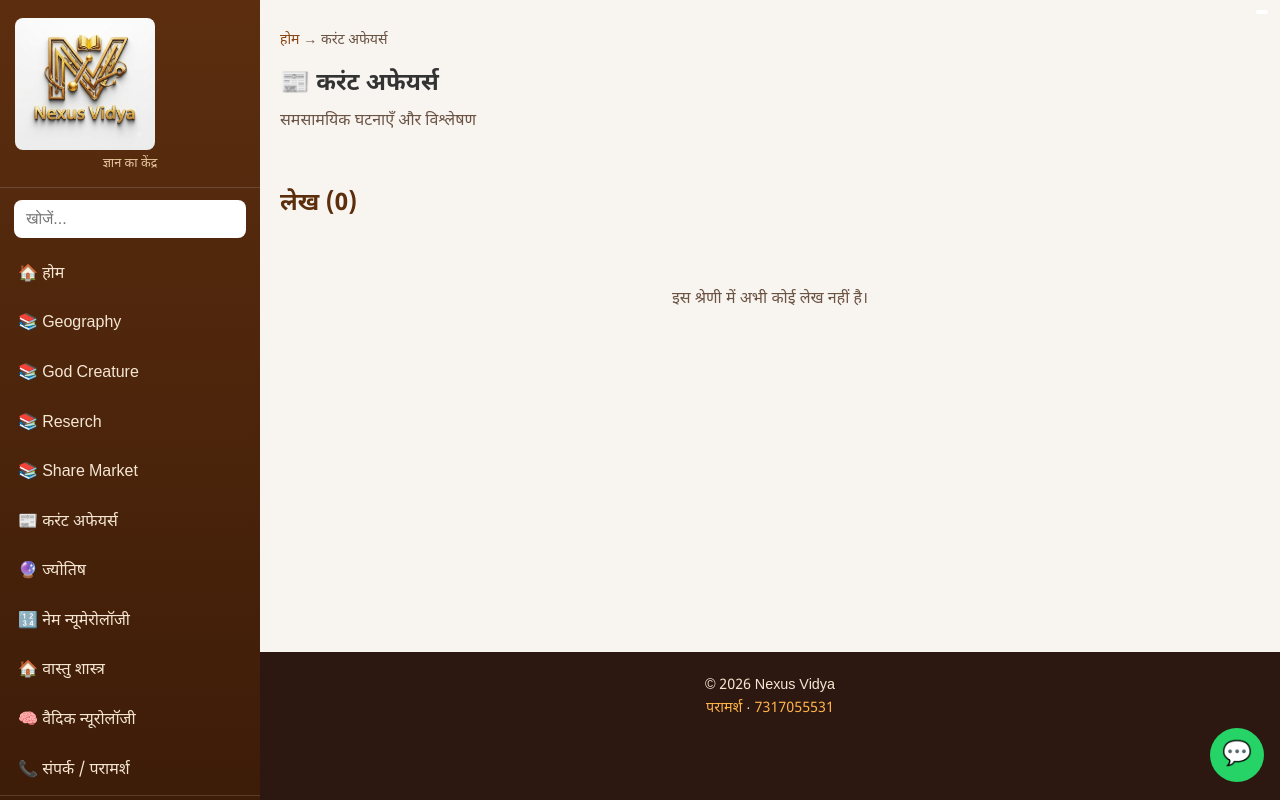
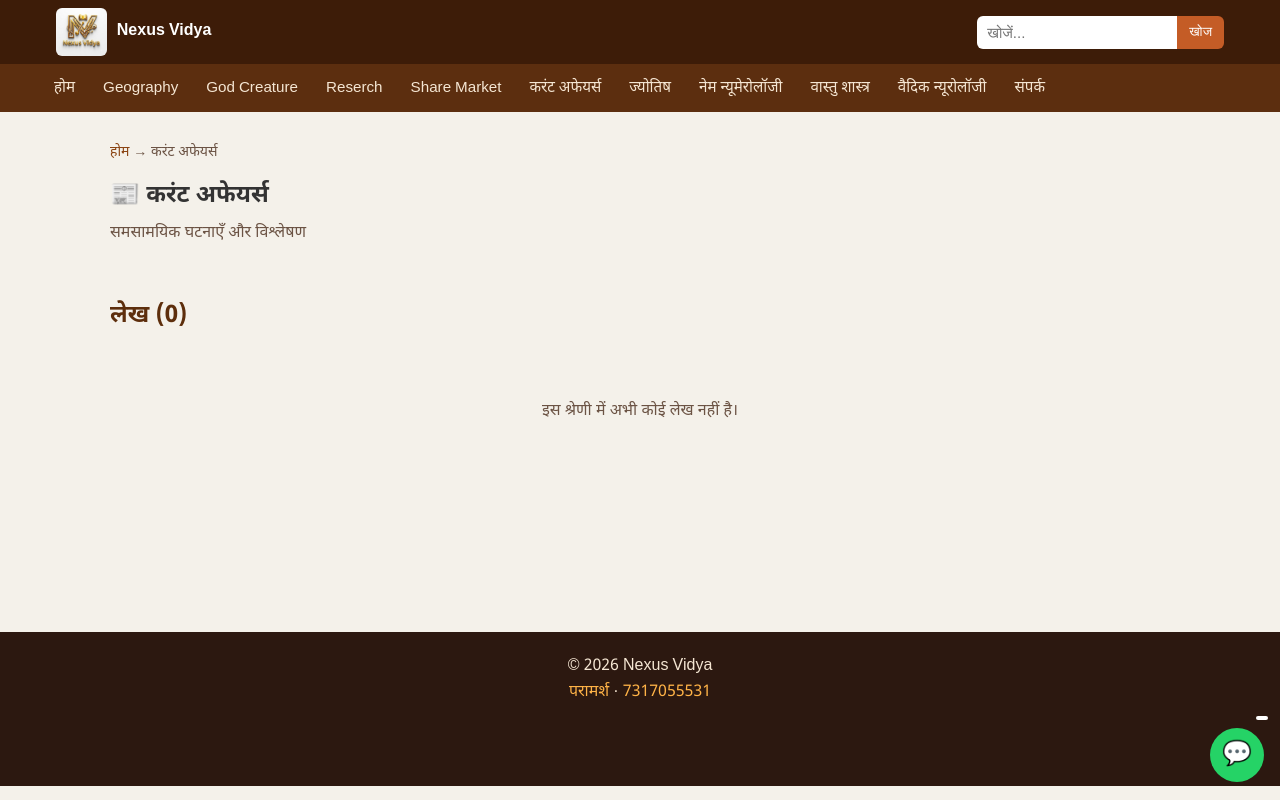
Before and after one commit to nexusvidya/nexus-vidya, a Flask app: page /category/current-affairs in a window 1280 px wide. Run offline with Flask 3, Linux system fonts and the light colour scheme; data comes from the database, SQL or seed files in the repository.

Commit message:
Drishti-style top dropdown navigation with nested topics

```diff
--- a/templates/base.html
+++ b/templates/base.html
@@ -4,7 +4,7 @@
   <meta charset="UTF-8">
   <meta name="viewport" content="width=device-width, initial-scale=1.0, viewport-fit=cover">
   <title>{% block title %}Nexus Vidya{% endblock %} | ज्ञान का केंद्र</title>
-  <meta name="description" content="{% block meta_desc %}Nexus Vidya — ज्योतिष, वास्तु, वैदिक ज्ञान और हर विषय।{% endblock %}">
+  <meta name="description" content="{% block meta_desc %}Nexus Vidya — ज्योतिष, वास्तु और ज्ञान।{% endblock %}">
   <link href="https://fonts.googleapis.com/css2?family=Noto+Sans+Devanagari:wght@400;500;600;700&display=swap" rel="stylesheet">
   <link rel="stylesheet" href="{{ url_for('static', filename='css/style.css') }}">
   {% block extra_head %}{% endblock %}
@@ -12,49 +12,52 @@
     * { box-sizing: border-box; margin: 0; padding: 0; }
     html, body { overflow-x: hidden; }
     img, video { max-width: 100%; height: auto; }
-    body { font-family: 'Noto Sans Devanagari', sans-serif; background: #f8f5f0; color: #333; display: flex; min-height: 100vh; }
-    .public-sidebar { width: 260px; background: linear-gradient(180deg, #5c2e0f 0%, #3d1c08 100%); color: #fff; display: flex; flex-direction: column; position: fixed; top: 0; left: 0; bottom: 0; z-index: 300; overflow-y: auto; }
-    .sidebar-logo { padding: 18px 15px 12px; text-align: center; border-bottom: 1px solid rgba(255,255,255,0.15); }
-    .sidebar-logo img { max-width: 140px; width: 100%; border-radius: 8px; }
-    .sidebar-tagline { font-size: 0.8rem; color: #e8c9a0; margin-top: 4px; }
-    .side-search { padding: 12px 14px; }
-    .side-search input { width: 100%; padding: 10px 12px; border-radius: 8px; border: 0; font-size: 16px; }
-    .sidebar-nav a { display: flex; align-items: center; gap: 8px; padding: 12px 18px; color: #f5e6d3; text-decoration: none; font-size: 1rem; min-height: 44px; }
-    .sidebar-nav a:hover { background: rgba(255,255,255,0.1); }
-    .nav-children a { padding-left: 36px; font-size: 0.9rem; }
-    .sidebar-bottom { padding: 15px 18px; border-top: 1px solid rgba(255,255,255,0.15); margin-top: auto; }
-    .sidebar-bottom a.contact-btn { display: block; text-align: center; background: #25D366; color: #fff; padding: 12px; border-radius: 8px; text-decoration: none; font-weight: 600; margin-bottom: 8px; }
-    .sidebar-bottom a.admin-quiet { display: block; text-align: center; color: #c9a882; font-size: 0.75rem; text-decoration: none; }
-    .public-main { margin-left: 260px; flex: 1; min-width: 0; min-height: 100vh; display: flex; flex-direction: column; }
+    body { font-family: 'Noto Sans Devanagari', sans-serif; background: #f4f1ea; color: #333; min-height: 100vh; }
+    .topbar { background: #3d1c08; color: #fff; }
+    .topbar-inner { max-width: 1200px; margin: 0 auto; display: flex; align-items: center; gap: 16px; padding: 8px 16px; }
+    .brand { display: flex; align-items: center; gap: 10px; text-decoration: none; color: #fff; flex-shrink: 0; }
+    .brand img { height: 48px; width: auto; border-radius: 6px; }
+    .brand span { font-weight: 700; }
+    .top-search { margin-left: auto; display: flex; }
+    .top-search input { padding: 8px 10px; border: 0; border-radius: 6px 0 0 6px; font-size: 15px; width: 200px; }
+    .top-search button { background: #c45c26; color: #fff; border: 0; padding: 8px 12px; border-radius: 0 6px 6px 0; cursor: pointer; }
+    .menubar { background: #5c2e0f; }
+    .menubar-inner { max-width: 1200px; margin: 0 auto; display: flex; flex-wrap: wrap; align-items: stretch; }
+    .menu-item { position: relative; }
+    .menu-item > a { display: block; color: #f5e6d3; text-decoration: none; padding: 12px 14px; font-size: 0.95rem; white-space: nowrap; }
+    .menu-item > a:hover, .menu-item.open > a { background: #fff; color: #3d1c08; }
+    .dropdown { display: none; position: absolute; left: 0; top: 100%; min-width: 240px; background: #fff; box-shadow: 0 8px 24px rgba(0,0,0,.18); z-index: 50; padding: 6px 0; }
+    .menu-item:hover > .dropdown, .menu-item.open > .dropdown { display: block; }
+    .dropdown a { display: flex; justify-content: space-between; align-items: center; padding: 10px 16px; color: #333; text-decoration: none; font-size: 0.92rem; }
+    .dropdown a:hover { background: #f3efe8; color: #8b2e0f; }
+    .has-sub { position: relative; }
+    .flyout { display: none; position: absolute; left: 100%; top: 0; min-width: 220px; background: #fff; box-shadow: 0 8px 24px rgba(0,0,0,.18); }
+    .has-sub:hover > .flyout { display: block; }
     .mobile-bar { display: none; }
-    .nav-close { display: none; }
     .nav-overlay { display: none; }
-    .content-area { flex: 1; }
-    .site-footer { background: #2c1810; color: #f5e6d3; text-align: center; padding: 22px 16px 80px; font-size: 0.9rem; }
+    .content-wrap { max-width: 1100px; margin: 0 auto; padding: 0; min-height: 60vh; }
+    .site-footer { background: #2c1810; color: #f5e6d3; text-align: center; padding: 22px 16px 80px; }
     .site-footer a { color: #ffb347; }
     .whatsapp-float { position: fixed; bottom: 18px; right: 16px; background: #25D366; color: #fff; width: 54px; height: 54px; border-radius: 50%; display: flex; align-items: center; justify-content: center; text-decoration: none; font-size: 24px; z-index: 400; }
-    .google-translate { position: fixed; top: 10px; right: 12px; z-index: 250; background: #fff; padding: 2px 6px; border-radius: 8px; max-width: 46vw; overflow: hidden; }
-    .menu-toggle { background: #c45c26; color: #fff; border: 0; padding: 10px 14px; font-size: 1rem; border-radius: 8px; min-height: 44px; }
+    .google-translate { position: fixed; bottom: 80px; right: 12px; z-index: 250; background: #fff; padding: 2px 6px; border-radius: 8px; }
     .wa-box { background:#e8fff0; border:1px solid #b7ebc6; border-radius:12px; padding:16px; margin:24px 0; }
     .wa-box a { display:inline-block; background:#25D366; color:#fff; padding:12px 16px; border-radius:8px; text-decoration:none; font-weight:600; }
-    .article-body { line-height: 1.75; font-size: 1.05rem; overflow-wrap: anywhere; }
+    .article-body { line-height: 1.75; font-size: 1.05rem; overflow-wrap: anywhere; padding: 8px 0; }
     .article-body h2, .article-body h3 { margin: 18px 0 8px; color: #3d1c08; }
     .article-body p { margin-bottom: 12px; }
-    .hero-search { display: flex; gap: 8px; }
-    @media (max-width: 768px) {
-      body { display: block; }
-      .mobile-bar { display: flex; align-items: center; justify-content: space-between; gap: 8px; padding: 10px 12px; background: #3d1c08; color: #fff; position: sticky; top: 0; z-index: 260; }
-      .mobile-bar strong { font-size: 1rem; }
+    .drawer { display: none; }
+    @media (max-width: 900px) {
+      .menubar, .top-search { display: none; }
+      .mobile-bar { display: flex; align-items: center; justify-content: space-between; padding: 10px 12px; background: #3d1c08; color: #fff; position: sticky; top: 0; z-index: 260; }
+      .menu-toggle { background: #c45c26; color: #fff; border: 0; padding: 10px 14px; border-radius: 8px; }
       .nav-overlay { display: none; position: fixed; inset: 0; background: rgba(0,0,0,.45); z-index: 280; }
       .nav-overlay.show { display: block; }
-      .public-sidebar { width: 82%; max-width: 300px; transform: translateX(-105%); transition: transform .22s ease; z-index: 300; }
-      .public-sidebar.open { transform: translateX(0); }
-      .nav-close { display: block; background: transparent; border: 0; color: #fff; font-size: 1.4rem; float: right; padding: 8px; }
-      .public-main { margin-left: 0; }
-      .google-translate { top: auto; bottom: 80px; right: 10px; }
-      .hero-search { flex-direction: column; }
-      .hero-search input, .hero-search button { width: 100%; font-size: 16px; min-height: 46px; }
-      .topics-grid, .posts-grid { grid-template-columns: 1fr !important; }
+      .drawer { display: block; position: fixed; top: 0; left: 0; bottom: 0; width: 84%; max-width: 320px; background: #3d1c08; color: #fff; z-index: 300; transform: translateX(-105%); transition: transform .22s; overflow-y: auto; }
+      .drawer.open { transform: translateX(0); }
+      .drawer a { display: block; color: #f5e6d3; text-decoration: none; padding: 12px 16px; }
+      .drawer .sub { padding-left: 28px; font-size: 0.92rem; }
+      .drawer .sub2 { padding-left: 42px; font-size: 0.86rem; }
+      .topbar { display: none; }
     }
   </style>
 </head>
@@ -62,55 +65,87 @@
 {% set children_map = nav_children if nav_children is defined else {} %}
   <div class="google-translate"><div id="google_translate_element"></div></div>
   <div class="nav-overlay" id="navOverlay"></div>
+
   <div class="mobile-bar">
-    <button type="button" class="menu-toggle" id="menuToggle">☰ मेनू</button>
+    <button type="button" class="menu-toggle" id="menuToggle">☰ विषय</button>
     <strong>Nexus Vidya</strong>
-    <a href="{{ url_for('contact_page') }}" style="color:#fff;text-decoration:none;font-size:1.2rem;">📞</a>
+    <a href="{{ url_for('contact_page') }}" style="color:#fff;text-decoration:none;">📞</a>
   </div>
-  <aside class="public-sidebar" id="sideNav">
-    <div class="sidebar-logo">
-      <button type="button" class="nav-close" id="menuClose">✕</button>
-      <a href="{{ url_for('index') }}">
-        <img src="{{ url_for('static', filename='images/nexusvidya.jpeg') }}" onerror="this.src='{{ url_for('static', filename='images/logo.png') }}'" alt="Nexus Vidya">
-      </a>
-      <div class="sidebar-tagline">ज्ञान का केंद्र</div>
+
+  <aside class="drawer" id="sideNav">
+    <div style="padding:14px;display:flex;justify-content:space-between;align-items:center;">
+      <b>विषय</b>
+      <button type="button" id="menuClose" style="background:none;border:0;color:#fff;font-size:1.4rem;">✕</button>
     </div>
-    <form class="side-search" action="{{ url_for('search') }}" method="get">
-      <input type="search" name="q" placeholder="खोजें..." value="{{ request.args.get('q','') }}">
-    </form>
-    <nav class="sidebar-nav">
     <a href="{{ url_for('index') }}">🏠 होम</a>
     {% for cat in nav_categories %}
     <a href="{{ url_for('category_page', slug=cat.slug) }}">{{ cat.icon or '📚' }} {{ cat.name }}</a>
+    {% for sub in children_map.get(cat.id, []) %}
+    <a class="sub" href="{{ url_for('category_page', slug=sub.slug) }}">└ {{ sub.name }}</a>
+      {% for sub2 in children_map.get(sub.id, []) %}
+      <a class="sub2" href="{{ url_for('category_page', slug=sub2.slug) }}">└ {{ sub2.name }}</a>
+      {% endfor %}
+    {% endfor %}
+    {% endfor %}
+    <a href="{{ url_for('contact_page') }}">📞 संपर्क</a>
+    <a href="https://wa.me/917317055531">💬 WhatsApp</a>
+  </aside>
+
+  <header class="topbar">
+    <div class="topbar-inner">
+      <a class="brand" href="{{ url_for('index') }}">
+        <img src="{{ url_for('static', filename='images/nexusvidya.jpeg') }}" onerror="this.src='{{ url_for('static', filename='images/logo.png') }}'" alt="Nexus Vidya">
+        <span>Nexus Vidya</span>
+      </a>
+      <form class="top-search" action="{{ url_for('search') }}" method="get">
+        <input type="search" name="q" placeholder="खोजें..." value="{{ request.args.get('q','') }}">
+        <button type="submit">खोज</button>
+      </form>
+    </div>
+  </header>
+
+  <nav class="menubar">
+    <div class="menubar-inner">
+      <div class="menu-item"><a href="{{ url_for('index') }}">होम</a></div>
+      {% for cat in nav_categories %}
+      <div class="menu-item">
+        <a href="{{ url_for('category_page', slug=cat.slug) }}">{{ cat.name }}{% if children_map.get(cat.id) %} ▾{% endif %}</a>
         {% if children_map.get(cat.id) %}
-      <div class="nav-children">
+        <div class="dropdown">
           {% for sub in children_map.get(cat.id) %}
-        <a href="{{ url_for('category_page', slug=sub.slug) }}">└ {{ sub.name }}</a>
+            {% if children_map.get(sub.id) %}
+            <div class="has-sub">
+              <a href="{{ url_for('category_page', slug=sub.slug) }}">{{ sub.name }} <span>▸</span></a>
+              <div class="flyout">
+                {% for sub2 in children_map.get(sub.id) %}
+                <a href="{{ url_for('category_page', slug=sub2.slug) }}">{{ sub2.name }}</a>
+                {% endfor %}
+              </div>
+            </div>
+            {% else %}
+            <a href="{{ url_for('category_page', slug=sub.slug) }}">{{ sub.name }}</a>
+            {% endif %}
           {% endfor %}
         </div>
         {% endif %}
+      </div>
       {% endfor %}
-      <a href="{{ url_for('contact_page') }}">📞 संपर्क / परामर्श</a>
+      <div class="menu-item"><a href="{{ url_for('contact_page') }}">संपर्क</a></div>
+    </div>
   </nav>
-    <div class="sidebar-bottom">
-      <a class="contact-btn" href="https://wa.me/917317055531" target="_blank" rel="noopener">💬 WhatsApp</a>
-      <a class="admin-quiet" href="{{ url_for('admin_login') }}">एडमिन</a>
-    </div>
-  </aside>
-  <div class="public-main">
-    <div class="content-area">{% block content %}{% endblock %}</div>
+
+  <main class="content-wrap">{% block content %}{% endblock %}</main>
   <footer class="site-footer">
     <p>&copy; 2026 Nexus Vidya</p>
     <p><a href="{{ url_for('contact_page') }}">परामर्श</a> · <a href="https://wa.me/917317055531">7317055531</a></p>
   </footer>
-  </div>
   <a href="https://wa.me/917317055531" class="whatsapp-float" target="_blank" rel="noopener">💬</a>
   <script>
     (function(){
       var nav = document.getElementById('sideNav');
       var overlay = document.getElementById('navOverlay');
-      function openNav(){ nav.classList.add('open'); overlay.classList.add('show'); document.body.style.overflow='hidden'; }
-      function closeNav(){ nav.classList.remove('open'); overlay.classList.remove('show'); document.body.style.overflow=''; }
+      function openNav(){ nav.classList.add('open'); overlay.classList.add('show'); }
+      function closeNav(){ nav.classList.remove('open'); overlay.classList.remove('show'); }
       var t = document.getElementById('menuToggle');
       var c = document.getElementById('menuClose');
       if (t) t.addEventListener('click', openNav);
```
Lines whose indentation alone changed are shown as unchanged.
